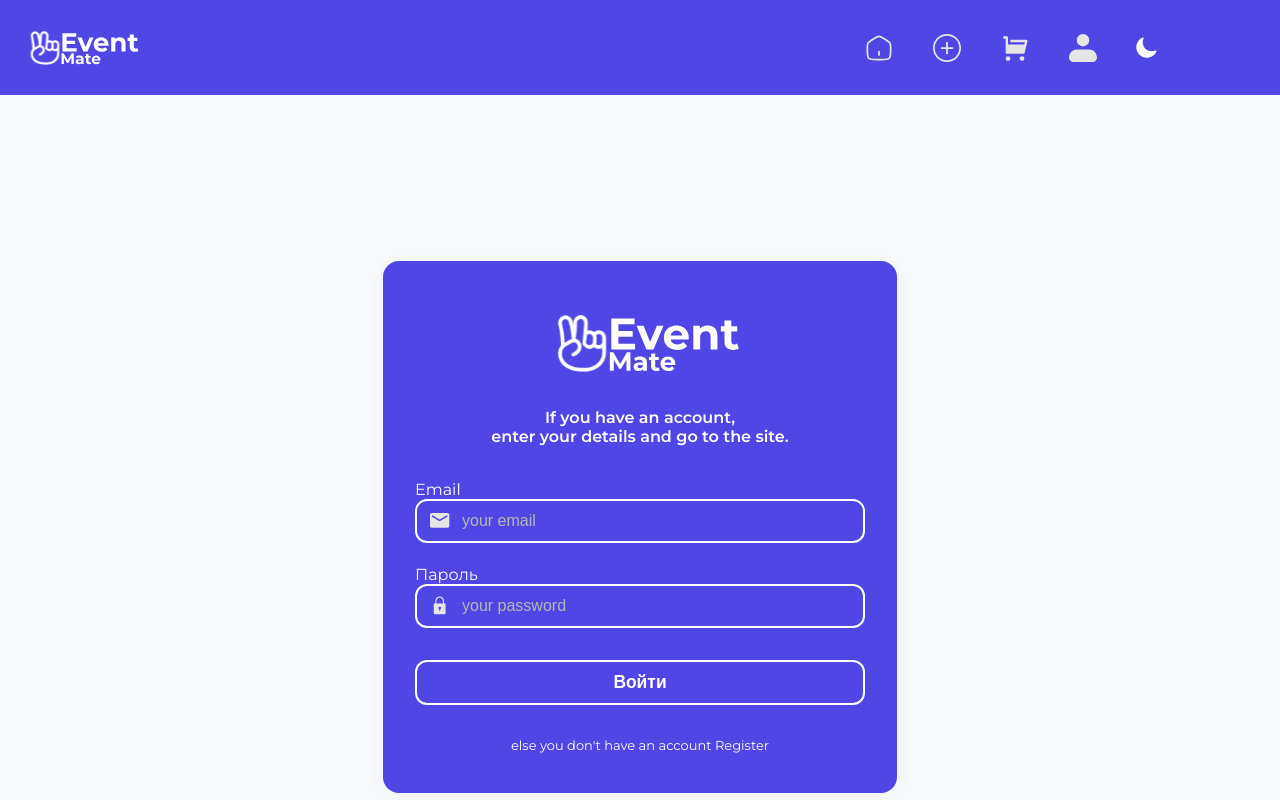
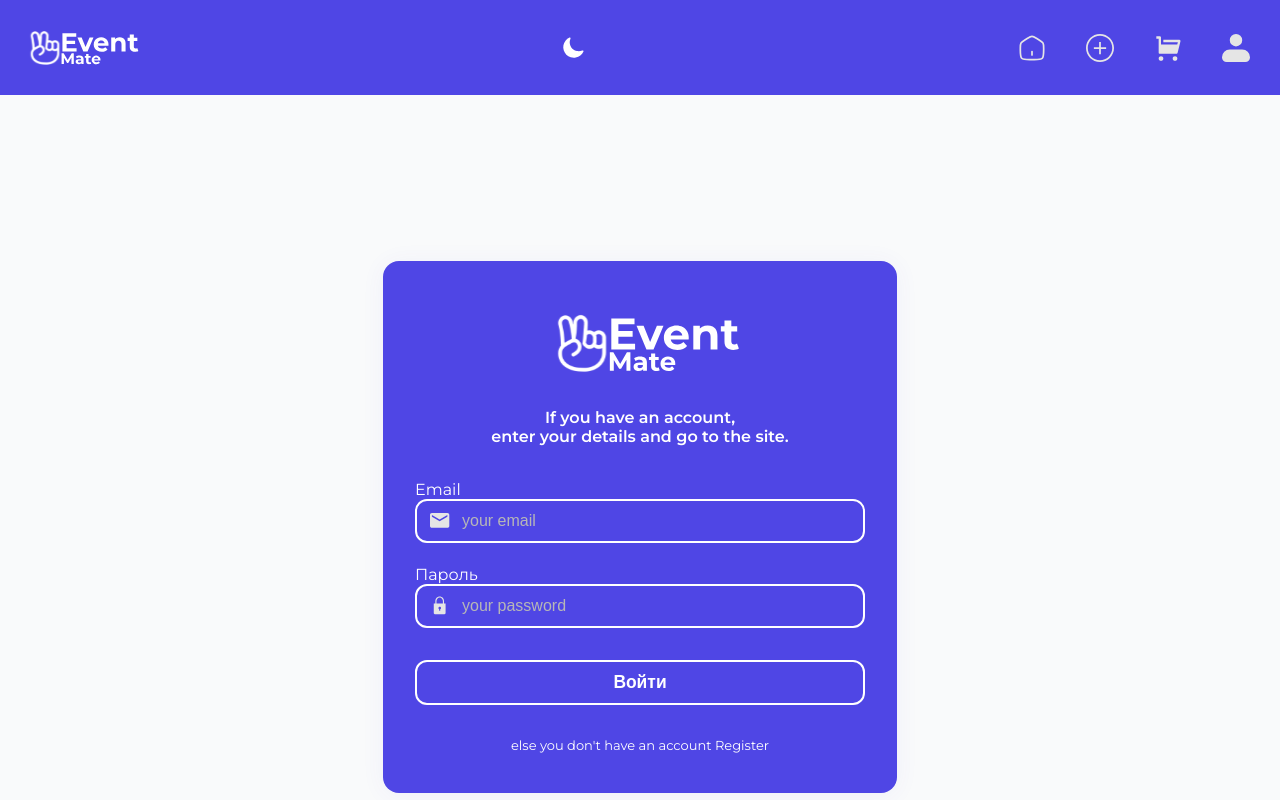
Before and after one commit to Jarv1s-stack/Project-front, a React (Vite) app: page /login in a window 1280 px wide. Shown: the top 800 px of the page. Built offline with nearby package versions, Linux system fonts and the light colour scheme.

Commit message:
header changes styles

```diff
--- a/src/components/Header.jsx
+++ b/src/components/Header.jsx
@@ -8,15 +8,13 @@ import home from "../assets/home.svg";
 import profile from "../assets/profile.svg";
 import createEvent from "../assets/createEvent.svg";
 import shop from "../assets/shop.svg";
-import burgerIcon from "../assets/burger-menu.svg"; // Добавьте иконку бургер-меню
+import burgerIcon from "../assets/burger-menu.svg";
 
 export default function Header() {
   const { user } = useContext(AuthContext);
   const navigate = useNavigate();
   const location = useLocation();
   const [isMenuOpen, setIsMenuOpen] = useState(false);
-
-  const isActive = (path) => location.pathname === path;
 
   const toggleMenu = () => {
     setIsMenuOpen(!isMenuOpen);
@@ -33,7 +31,9 @@ export default function Header() {
         <img src={logo} alt="Logo" className={styles.logo} />
       </div>
 
-      {/* Бургер-иконка для мобильных */}
+      <div className={styles.rightSection}>
+        <ThemeToggle className={styles.themeToggle} />
+
         <button
           className={styles.burgerButton}
           onClick={toggleMenu}
@@ -41,8 +41,8 @@ export default function Header() {
         >
           <img src={burgerIcon} alt="Menu" className={styles.burgerIcon} />
         </button>
+      </div>
 
-      {/* Основная навигация */}
       <nav className={`${styles.nav} ${isMenuOpen ? styles.navOpen : ''}`}>
         <button
           className={styles.navButton}
@@ -79,11 +79,8 @@ export default function Header() {
           <img src={profile} alt="Profile" className={styles.navIcon} />
           <span className={styles.navText}>Profile</span>
         </button>
-
-        <ThemeToggle className={styles.themeToggle} />
       </nav>
 
-      {/* Затемнение фона при открытом меню */}
       {isMenuOpen && (
         <div className={styles.overlay} onClick={toggleMenu} />
       )}
--- a/src/components/Header.module.css
+++ b/src/components/Header.module.css
@@ -24,6 +24,13 @@
   max-width: 100%;
 }
 
+.rightSection {
+  display: flex;
+  align-items: center;
+  gap: 20px;
+  z-index: 1001;
+}
+
 /* Бургер-кнопка */
 .burgerButton {
   display: none;
@@ -31,7 +38,6 @@
   border: none;
   cursor: pointer;
   padding: 10px;
-  z-index: 1001;
 }
 
 .burgerIcon {
@@ -46,8 +52,6 @@
   align-items: center;
   gap: 20px;
   height: 100%;
-  flex-grow: 1;
-  max-width: 500px;
 }
 
 .navButton {
@@ -79,7 +83,7 @@
 }
 
 .themeToggle {
-  margin-left: 10px;
+  margin-left: 0;
 }
 
 /* Затемнение фона */
@@ -146,7 +150,7 @@
   }
 
   .themeToggle {
-    margin-left: 0;
+    order: -1;
     margin-top: 20px;
   }
 }
--- a/src/pages/EventDetail.module.css
+++ b/src/pages/EventDetail.module.css
@@ -7,6 +7,7 @@
   color: #fff;
   border-radius: 16px;
   box-sizing: border-box;
+  margin-bottom: 60px;
 }
 
 .eventHeader {
@@ -135,6 +136,7 @@
   .container {
     padding: 15px;
     border-radius: 0;
+    margin-bottom: 40px;
   }
 
   .title {
```
Lines whose indentation alone changed are shown as unchanged.
